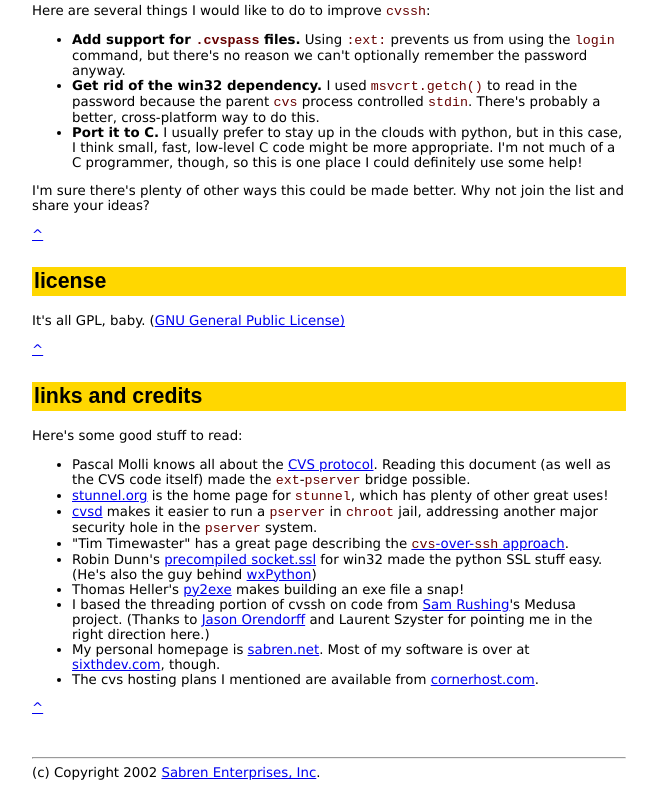
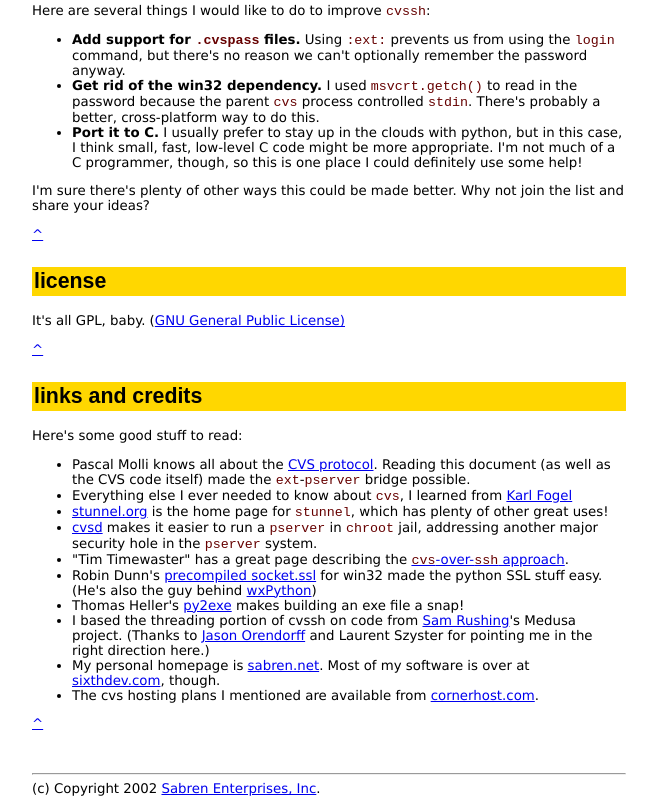
Before and after one commit to sabren/sixthdev, a plain HTML site: page cvssh/doc/cvssh.html in a window 1280 px wide. Shown: the part 2185-2992 px from the top of the page, without its empty margins (311-968 px from the left). Drawn offline with Linux system fonts and the light colour scheme.

Commit message:
added link to cvs book

```diff
--- a/cvssh/doc/cvssh.html
+++ b/cvssh/doc/cvssh.html
@@ -264,6 +264,8 @@ caution!</p>
 
 <ul>
 <li>Pascal Molli knows all about the <a href="http://www.loria.fr/~molli/cvs/doc/cvsclient_toc.html">CVS protocol</a>. Reading this document (as well as the CVS code itself) made the <code>ext</code>-<code>pserver</code> bridge possible.</li>
+<li>Everything else I ever needed to know about <code>cvs</code>, I
+    learned from <a href="http://cvsbook.red-bean.com/">Karl Fogel</a></li>
 <li><a href="http://www.stunnel.org/">stunnel.org</a> is the home page
     for <code>stunnel</code>, which has plenty of other great uses!</li>
 <li><a href="http://ch.twi.tudelft.nl/~arthur/cvsd/">cvsd</a> makes it
```
